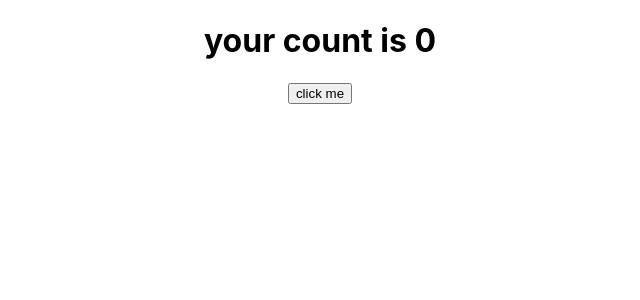
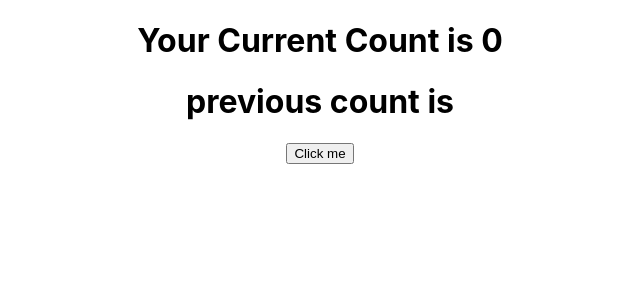
Before and after one commit to abhishektiwari2511/React.js, a React (Create React App) app: page / in a window 1280 px wide. Shown: the top 300 px of the page, without its empty margins (320-960 px from the left). Built offline with nearby package versions, Linux system fonts and the light colour scheme.

Commit message:
previous hook props

```diff
--- a/src/App.js
+++ b/src/App.js
@@ -1,29 +1,19 @@
 // import logo from './logo.svg';
 import "./App.css";
-import React, { useEffect, useState } from "react";
+import React, { useState } from "react";
+import Previous from "./previous";
 
 function App() {
 const [count,setCount]=useState(0)
-const ram = ()=>{
-//   const item= Math.floor(Math.random()*10)
-//   setCount((pre)=>{
-//     if(pre<5){
-//       console.log("your previes count is smaller than five "+pre)
 
-//     }
-//   return item
-//   })
-for (let i=0;i<5;i++){//0,1,2,3,4
-  setCount((pre)=> {
-    console.log("pre value"+pre)//0,0,1,3,6
-    console.log('current value'+(pre+i))//0,1,3,6,10
-    return pre+i})
-}
-}
+
+
   return (
     <div className="App">
-      <h1>your count is {count}</h1>
-      <button onClick={ram}>click me</button>
+      <h1>Your Current Count is {count}</h1>
+      {/* <Previous count={count} setCount={setCount}/>    */}
+      <Previous count={count}/>
+      <button onClick={()=>{setCount(Math.floor(Math.random()*10))}}>Click me</button>
    </div>
   );
 }
--- /dev/null
+++ b/src/previous.js
@@ -0,0 +1,30 @@
+// import { useMemo } from "react"
+import { useRef,useEffect } from "react";
+export default function Previous(props){
+    /////////////////////////////////////////My code/////////////////////////////////////////
+//     const memo=useMemo
+//  function ram(){
+// props.setCount(Math.floor(Math.random()*10))
+// memo.current=props.count
+// }
+// const sita = memo.current
+
+//     return(
+//     <div>
+//         <h1> previous count is{sita}  </h1>
+//         <h3>difrent {props.count-sita}</h3>
+//         <button onClick={ram}>click me</button>
+    // </div>
+// )
+//////////////////////////////////sir code//////////////////////////////////////
+const lastValue=useRef()
+useEffect(()=>{
+ lastValue.current=props.count
+})
+const  sita= lastValue.current
+  return (
+    <div>
+        <h1>previous count is {sita}</h1>
+    </div>
+  )
+}
```
